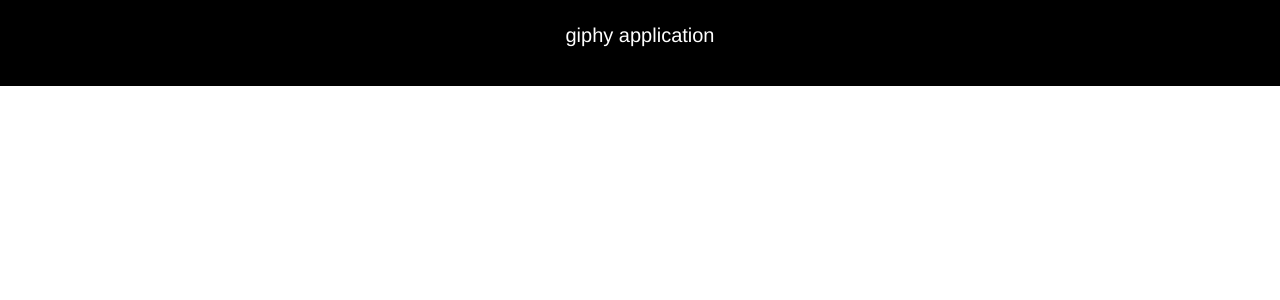
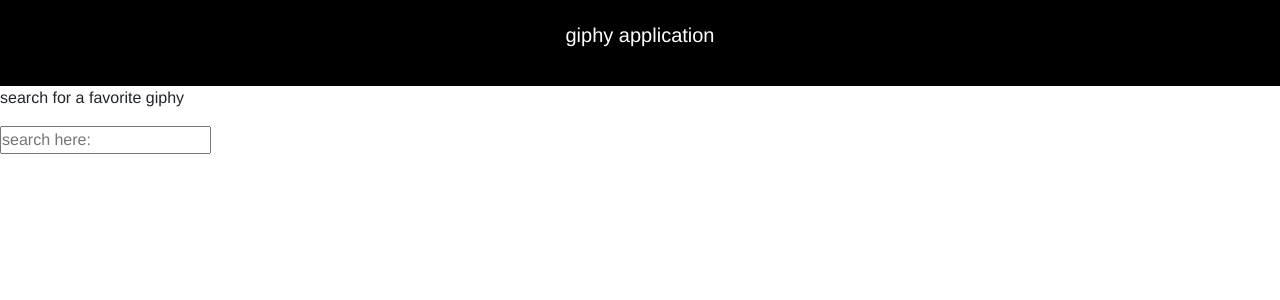
Before and after one commit to denis-ligare254/giphy-style, an Angular app: page / in a window 1280 px wide. Shown: the top 300 px of the page. Built offline with nearby package versions, Linux system fonts and the light colour scheme.

Commit message:
search component generated

```diff
--- a/src/app/app.component.html
+++ b/src/app/app.component.html
@@ -1 +1,2 @@
 <app-header-giphy></app-header-giphy>
+<app-search></app-search>
--- a/src/app/app.module.ts
+++ b/src/app/app.module.ts
@@ -3,11 +3,13 @@
 
 import { AppComponent } from './app.component';
 import { HeaderComponent } from './header/header.component';
+import { SearchComponent } from './search/search.component';
 
 @NgModule({
   declarations: [
     AppComponent,
-    HeaderComponent
+    HeaderComponent,
+    SearchComponent
   ],
   imports: [
     BrowserModule
--- /dev/null
+++ b/src/app/search/search.component.html
@@ -0,0 +1,4 @@
+<div class="search">
+ <p>search for a favorite giphy</p>
+ <input type="text" placeholder="search here:">
+</div>
--- /dev/null
+++ b/src/app/search/search.component.ts
@@ -0,0 +1,15 @@
+import { Component, OnInit } from '@angular/core';
+
+@Component({
+  selector: 'app-search',
+  templateUrl: './search.component.html',
+  styleUrls: ['./search.component.css']
+})
+export class SearchComponent implements OnInit {
+
+  constructor() { }
+
+  ngOnInit(): void {
+  }
+
+}
```
Also changed, not shown: src/app/header/Readme.md (added), src/app/search/search.component.css (added), 1 other file (tests, documents, lock files or other folders).
